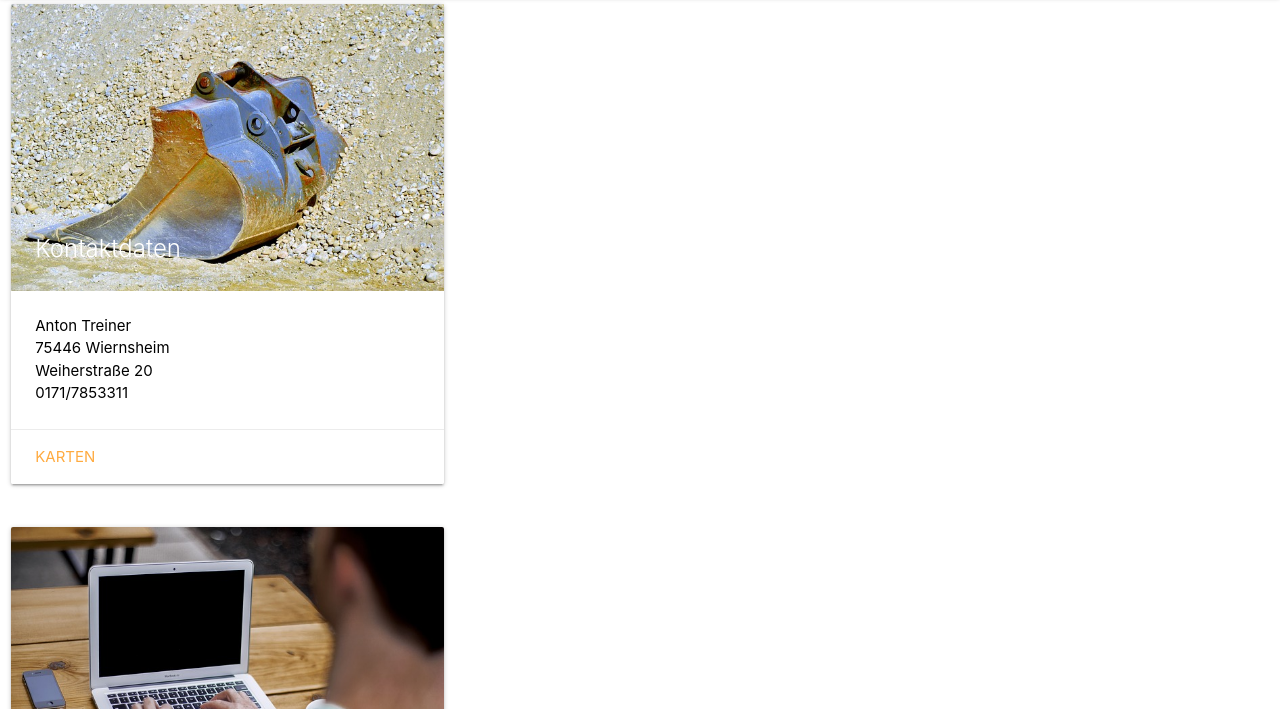
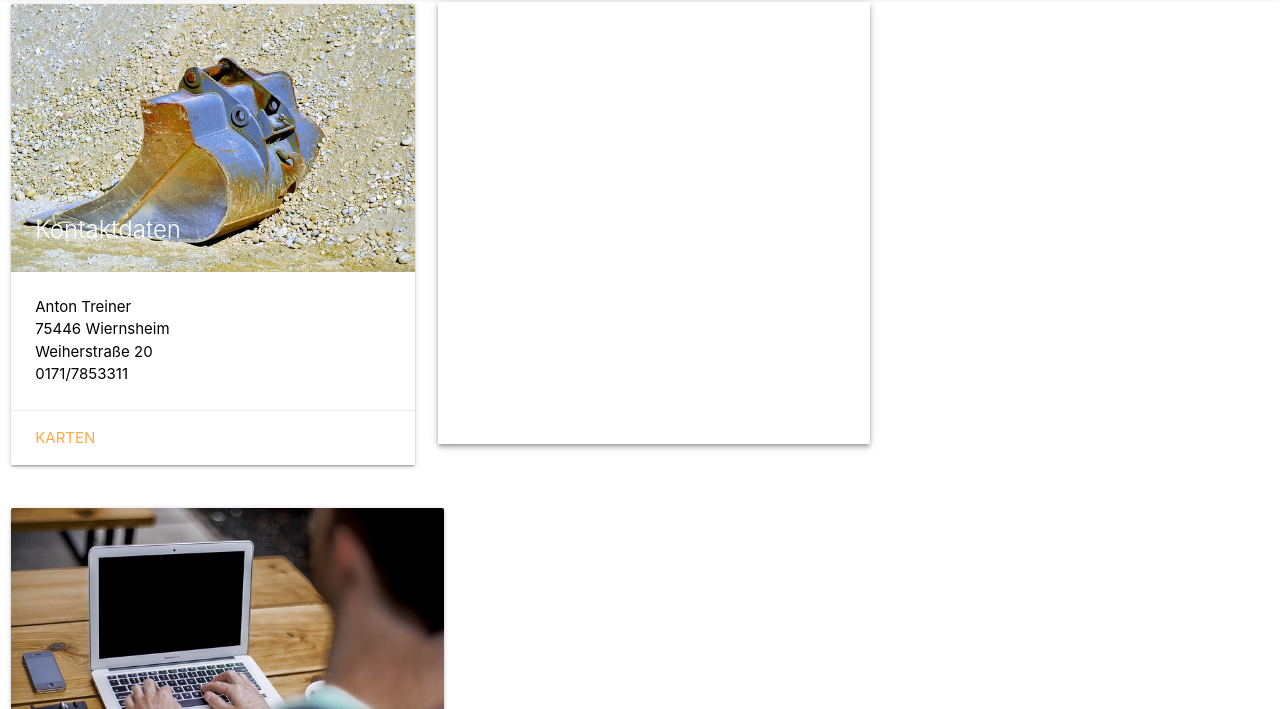
Before and after one commit to treinerm/AT_Webseite, a plain HTML site: page views/AT_Webseite_Kontakt.html in a window 1280 px wide. Shown: the part 68-777 px from the top of the page. Drawn offline with nearby package versions, Linux system fonts and the light colour scheme.

Commit message:
Improved Kontakt a bit

```diff
--- a/views/AT_Webseite_Kontakt.html
+++ b/views/AT_Webseite_Kontakt.html
@@ -45,8 +45,10 @@
             margin-right:11%;
         }
 
-        #mapid { height: 50%;
-                width: 100%;}
+        #mapid { height: 46%;
+                width: 70%;
+                margin-top:1%;
+                }
 
         </style>
         <link rel="shortcut icon" href="../static/images/lightbulb1.png" type="image/png" />
@@ -87,8 +89,8 @@
         <main>
 
             <div class="row">
-    <div class="col s6">
-      <div class="card" style="width:70%">
+    <div class="col s4">
+      <div class="card" style="width:100%">
         <div class="card-image">
           <img src="../static/images/baggerschaufel.jpg">
           <span class="card-title">Kontaktdaten</span>
@@ -108,7 +110,7 @@
     </div>
                 <div class="col s6">
 
-      <div id="mapid">
+      <div id="mapid" class="z-depth-2">
         </div>
       </div>
     </div>
```
Also changed, not shown: views/AT_Webseite_Service.html (+3 -1 lines).
